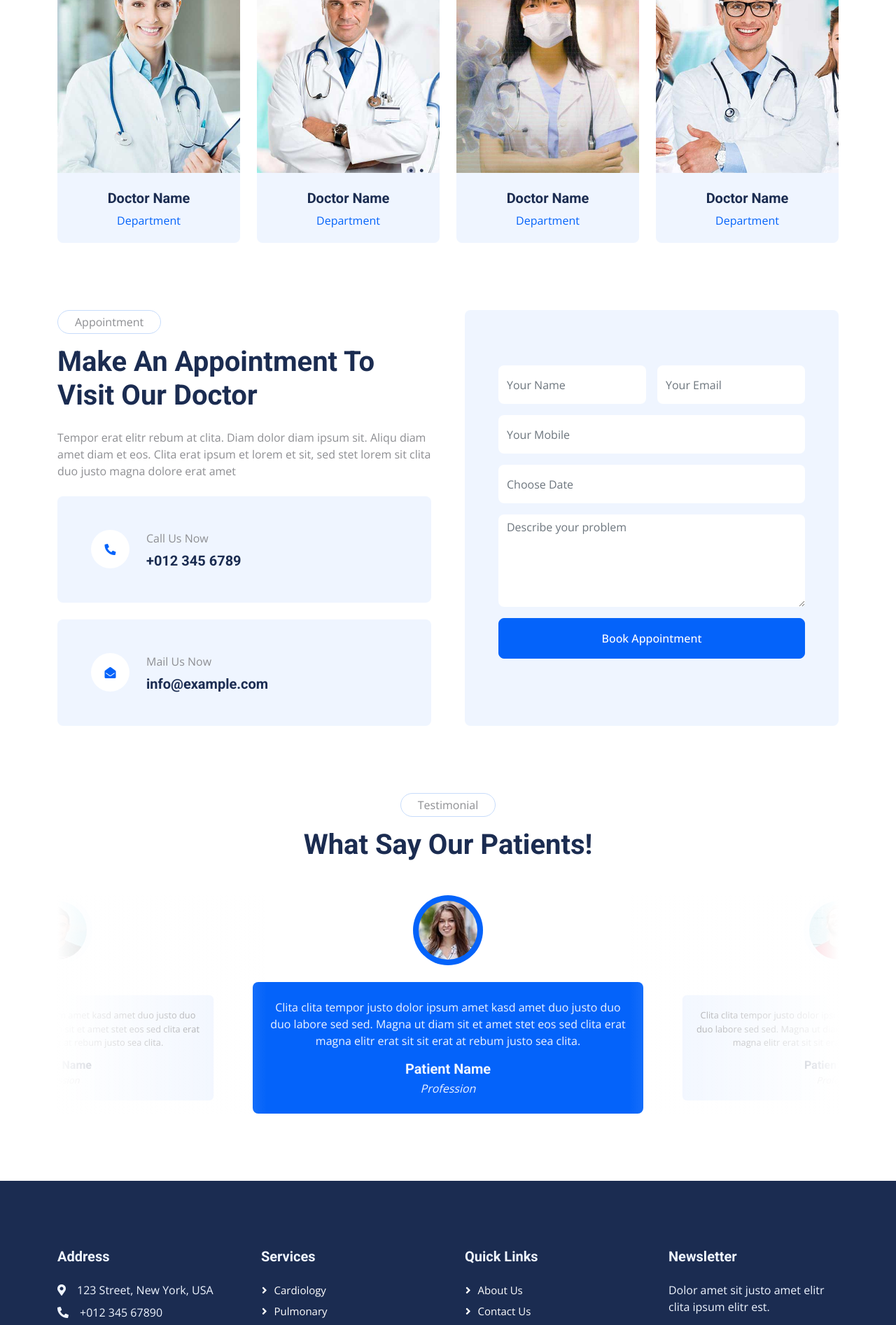
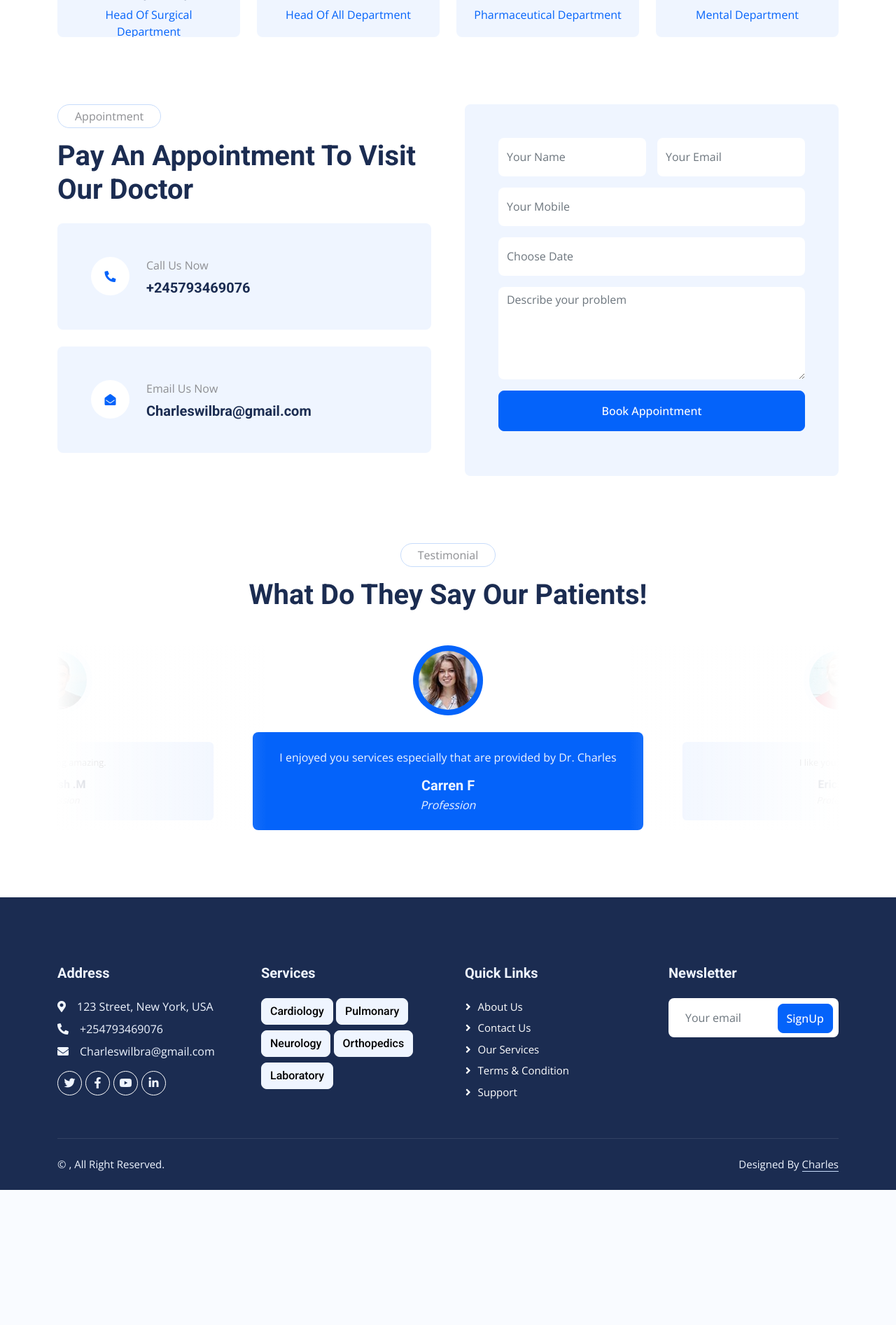
Before and after one commit to DannishK/Django_Project_5, a Django app: page /hosi/index/ in a window 1280 px wide. Shown: the part 3371-5264 px from the top of the page at 70% size. After the commit the page ends 5071 px from the top, so only its background shows below. Run offline with Django 5.2, Linux system fonts and the light colour scheme; some libraries are stand-ins or nearby versions.

Commit message:
fourth commit

```diff
--- a/hosi/decorations.py
+++ b/hosi/decorations.py
@@ -1,3 +1,4 @@
+#ignor this
 from django.http import HttpResponse
 from django.shortcuts import redirect, render
 
--- a/hosi/templates/base.html
+++ b/hosi/templates/base.html
@@ -50,7 +50,7 @@
                 </div>
                 <div class="h-100 d-inline-flex align-items-center py-3">
                     <small class="far fa-clock text-primary me-2"></small>
-                    <small>Mon - Fri : 09.00 AM - 09.00 PM</small>
+                    <small>Mon - Fri : 06.00 AM - 10.00 PM</small>
                 </div>
             </div>
             <div class="col-lg-5 px-5 text-end">
@@ -84,8 +84,8 @@
         </button>
         <div class="collapse navbar-collapse" id="navbarCollapse">
             <div class="navbar-nav ms-auto p-4 p-lg-0">
-                <a href="{% url 'index' %}" class="nav-item nav-link active">Home</a>
-                <a href="{% url 'about' %}" class="nav-item nav-link">About</a>
+                <a href="{% url 'index' %}" class="nav-item nav-link ">Home</a>
+                <a href="{% url 'about' %}" class="nav-item nav-link active">About</a>
                 <a href="{% url 'services' %}" class="nav-item nav-link">Service</a>
 
                 <a href="{% url 'contact' %}" class="nav-item nav-link">Contact</a>
@@ -109,8 +109,8 @@
                 <div class="col-lg-3 col-md-6">
                     <h5 class="text-light mb-4">Address</h5>
                     <p class="mb-2"><i class="fa fa-map-marker-alt me-3"></i>123 Street, New York, USA</p>
-                    <p class="mb-2"><i class="fa fa-phone-alt me-3"></i>+012 345 67890</p>
-                    <p class="mb-2"><i class="fa fa-envelope me-3"></i>info@example.com</p>
+                    <p class="mb-2"><i class="fa fa-phone-alt me-3"></i>+254793469076</p>
+                    <p class="mb-2"><i class="fa fa-envelope me-3"></i>Charleswilbra@gmail.com</p>
                     <div class="d-flex pt-2">
                         <a class="btn btn-outline-light btn-social rounded-circle" href=""><i class="fab fa-twitter"></i></a>
                         <a class="btn btn-outline-light btn-social rounded-circle" href=""><i class="fab fa-facebook-f"></i></a>
@@ -120,23 +120,24 @@
                 </div>
                 <div class="col-lg-3 col-md-6">
                     <h5 class="text-light mb-4">Services</h5>
-                    <a class="btn btn-link" href="">Cardiology</a>
-                    <a class="btn btn-link" href="">Pulmonary</a>
-                    <a class="btn btn-link" href="">Neurology</a>
-                    <a class="btn btn-link" href="">Orthopedics</a>
-                    <a class="btn btn-link" href="">Laboratory</a>
+                    <h6 class="btn btn-light">Cardiology</h6>
+                    <h6 class="btn btn-light">Pulmonary</h6>
+                    <h6 class="btn btn-light">Neurology</h6>
+                    <h6 class="btn btn-light">Orthopedics</h6>
+                    <h6 class="btn btn-light">Laboratory</h6>
+
                 </div>
                 <div class="col-lg-3 col-md-6">
                     <h5 class="text-light mb-4">Quick Links</h5>
-                    <a class="btn btn-link" href="">About Us</a>
-                    <a class="btn btn-link" href="">Contact Us</a>
-                    <a class="btn btn-link" href="">Our Services</a>
-                    <a class="btn btn-link" href="">Terms & Condition</a>
-                    <a class="btn btn-link" href="">Support</a>
+                    <a class="btn btn-link" href="{% url 'about' %}">About Us</a>
+                    <a class="btn btn-link" href="{% url 'contact' %}">Contact Us</a>
+                    <a class="btn btn-link" href="{% url 'services' %}">Our Services</a>
+                    <a class="btn btn-link" href="{% url 'index' %}">Terms & Condition</a>
+                    <a class="btn btn-link" href="{% url 'contact' %}">Support</a>
                 </div>
                 <div class="col-lg-3 col-md-6">
                     <h5 class="text-light mb-4">Newsletter</h5>
-                    <p>Dolor amet sit justo amet elitr clita ipsum elitr est.</p>
+<!--                    <p>Dolor amet sit justo amet elitr clita ipsum elitr est.</p>-->
                     <div class="position-relative mx-auto" style="max-width: 400px;">
                         <form action="{% url 'Newsletter' %}" method="POST">
                             {% csrf_token %}
@@ -152,11 +153,11 @@
             <div class="copyright">
                 <div class="row">
                     <div class="col-md-6 text-center text-md-start mb-3 mb-md-0">
-                        &copy; <a class="border-bottom" href="#">Your Site Name</a>, All Right Reserved.
+                        &copy; <a class="border-bottom" href="#"></a>, All Right Reserved.
                     </div>
                     <div class="col-md-6 text-center text-md-end">
                         <!--/*** This template is free as long as you keep the footer author’s credit link/attribution link/backlink. If you'd like to use the template without the footer author’s credit link/attribution link/backlink, you can purchase the Credit Removal License from "https://htmlcodex.com/credit-removal". Thank you for your support. ***/-->
-                        Designed By <a class="border-bottom" href="https://htmlcodex.com">HTML Codex</a>
+                        Designed By <a class="border-bottom" href="">Charles</a>
                     </div>
                 </div>
             </div>
--- a/hosi/templates/index.html
+++ b/hosi/templates/index.html
@@ -6,23 +6,23 @@
     <div class="container-fluid header bg-primary p-0 mb-5">
         <div class="row g-0 align-items-center flex-column-reverse flex-lg-row">
             <div class="col-lg-6 p-5 wow fadeIn" data-wow-delay="0.1s">
-                <h1 class="display-4 text-white mb-5">Good Health Is The Root Of All Heppiness</h1>
+                <h1 class="display-4 text-white mb-5">Good Life Is The Root of All Happiness</h1>
                 <div class="row g-4">
                     <div class="col-sm-4">
                         <div class="border-start border-light ps-4">
-                            <h2 class="text-white mb-1" data-toggle="counter-up">123</h2>
+                            <h2 class="text-white mb-1" data-toggle="counter-up">500</h2>
                             <p class="text-light mb-0">Expert Doctors</p>
                         </div>
                     </div>
                     <div class="col-sm-4">
                         <div class="border-start border-light ps-4">
-                            <h2 class="text-white mb-1" data-toggle="counter-up">1234</h2>
+                            <h2 class="text-white mb-1" data-toggle="counter-up">900</h2>
                             <p class="text-light mb-0">Medical Stuff</p>
                         </div>
                     </div>
                     <div class="col-sm-4">
                         <div class="border-start border-light ps-4">
-                            <h2 class="text-white mb-1" data-toggle="counter-up">12345</h2>
+                            <h2 class="text-white mb-1" data-toggle="counter-up">3000</h2>
                             <p class="text-light mb-0">Total Patients</p>
                         </div>
                     </div>
@@ -67,12 +67,12 @@
                 </div>
                 <div class="col-lg-6 wow fadeIn" data-wow-delay="0.5s">
                     <p class="d-inline-block border rounded-pill py-1 px-4">About Us</p>
-                    <h1 class="mb-4">Why You Should Trust Us? Get Know About Us!</h1>
-                    <p>Tempor erat elitr rebum at clita. Diam dolor diam ipsum sit. Aliqu diam amet diam et eos. Clita erat ipsum et lorem et sit, sed stet lorem sit clita duo justo magna dolore erat amet</p>
-                    <p class="mb-4">Stet no et lorem dolor et diam, amet duo ut dolore vero eos. No stet est diam rebum amet diam ipsum. Clita clita labore, dolor duo nonumy clita sit at, sed sit sanctus dolor eos.</p>
-                    <p><i class="far fa-check-circle text-primary me-3"></i>Quality health care</p>
-                    <p><i class="far fa-check-circle text-primary me-3"></i>Only Qualified Doctors</p>
-                    <p><i class="far fa-check-circle text-primary me-3"></i>Medical Research Professionals</p>
+                    <h1 class="mb-4">Why You Should Come For Our Services !</h1>
+                    <p></p>
+<!--                    <p class="mb-4">Stet no et lorem dolor et diam, amet duo ut dolore vero eos. No stet est diam rebum amet diam ipsum. Clita clita labore, dolor duo nonumy clita sit at, sed sit sanctus dolor eos.</p>-->
+                    <p><i class="far fa-check-circle text-primary me-3"></i>Affordable services</p>
+                    <p><i class="far fa-check-circle text-primary me-3"></i> Qualified Doctors</p>
+<!--                    <p><i class="far fa-check-circle text-primary me-3"></i>Medical Research Professionals</p>-->
                     <a class="btn btn-primary rounded-pill py-3 px-5 mt-3" href="">Read More</a>
                 </div>
             </div>
@@ -86,7 +86,7 @@
         <div class="container">
             <div class="text-center mx-auto mb-5 wow fadeInUp" data-wow-delay="0.1s" style="max-width: 600px;">
                 <p class="d-inline-block border rounded-pill py-1 px-4">Services</p>
-                <h1>Health Care Solutions</h1>
+                <h1>Health  Solutions</h1>
             </div>
             <div class="row g-4">
                 <div class="col-lg-4 col-md-6 wow fadeInUp" data-wow-delay="0.1s">
@@ -95,8 +95,8 @@
                             <i class="fa fa-heartbeat text-primary fs-4"></i>
                         </div>
                         <h4 class="mb-3">Cardiology</h4>
-                        <p class="mb-4">Erat ipsum justo amet duo et elitr dolor, est duo duo eos lorem sed diam stet diam sed stet.</p>
-                        <a class="btn" href=""><i class="fa fa-plus text-primary me-3"></i>Read More</a>
+                        <p class="mb-4"></p>
+<!--                        <a class="btn" href=""><i class="fa fa-plus text-primary me-3"></i>Read More</a>-->
                     </div>
                 </div>
                 <div class="col-lg-4 col-md-6 wow fadeInUp" data-wow-delay="0.3s">
@@ -105,8 +105,8 @@
                             <i class="fa fa-x-ray text-primary fs-4"></i>
                         </div>
                         <h4 class="mb-3">Pulmonary</h4>
-                        <p class="mb-4">Erat ipsum justo amet duo et elitr dolor, est duo duo eos lorem sed diam stet diam sed stet.</p>
-                        <a class="btn" href=""><i class="fa fa-plus text-primary me-3"></i>Read More</a>
+                        <p class="mb-4"></p>
+<!--                        <a class="btn" href=""><i class="fa fa-plus text-primary me-3"></i>Read More</a>-->
                     </div>
                 </div>
                 <div class="col-lg-4 col-md-6 wow fadeInUp" data-wow-delay="0.5s">
@@ -115,8 +115,8 @@
                             <i class="fa fa-brain text-primary fs-4"></i>
                         </div>
                         <h4 class="mb-3">Neurology</h4>
-                        <p class="mb-4">Erat ipsum justo amet duo et elitr dolor, est duo duo eos lorem sed diam stet diam sed stet.</p>
-                        <a class="btn" href=""><i class="fa fa-plus text-primary me-3"></i>Read More</a>
+                        <p class="mb-4"></p>
+<!--                        <a class="btn" href=""><i class="fa fa-plus text-primary me-3"></i>Read More</a>-->
                     </div>
                 </div>
                 <div class="col-lg-4 col-md-6 wow fadeInUp" data-wow-delay="0.1s">
@@ -125,8 +125,8 @@
                             <i class="fa fa-wheelchair text-primary fs-4"></i>
                         </div>
                         <h4 class="mb-3">Orthopedics</h4>
-                        <p class="mb-4">Erat ipsum justo amet duo et elitr dolor, est duo duo eos lorem sed diam stet diam sed stet.</p>
-                        <a class="btn" href=""><i class="fa fa-plus text-primary me-3"></i>Read More</a>
+                        <p class="mb-4"></p>
+<!--                        <a class="btn" href=""><i class="fa fa-plus text-primary me-3"></i>Read More</a>-->
                     </div>
                 </div>
                 <div class="col-lg-4 col-md-6 wow fadeInUp" data-wow-delay="0.3s">
@@ -135,8 +135,8 @@
                             <i class="fa fa-tooth text-primary fs-4"></i>
                         </div>
                         <h4 class="mb-3">Dental Surgery</h4>
-                        <p class="mb-4">Erat ipsum justo amet duo et elitr dolor, est duo duo eos lorem sed diam stet diam sed stet.</p>
-                        <a class="btn" href=""><i class="fa fa-plus text-primary me-3"></i>Read More</a>
+                        <p class="mb-4"></p>
+<!--                        <a class="btn" href=""><i class="fa fa-plus text-primary me-3"></i>Read More</a>-->
                     </div>
                 </div>
                 <div class="col-lg-4 col-md-6 wow fadeInUp" data-wow-delay="0.5s">
@@ -145,8 +145,8 @@
                             <i class="fa fa-vials text-primary fs-4"></i>
                         </div>
                         <h4 class="mb-3">Laboratory</h4>
-                        <p class="mb-4">Erat ipsum justo amet duo et elitr dolor, est duo duo eos lorem sed diam stet diam sed stet.</p>
-                        <a class="btn" href=""><i class="fa fa-plus text-primary me-3"></i>Read More</a>
+<!--                        <p class="mb-4">Our labs are well enhanced by tech equipments.</p>-->
+<!--                        <a class="btn" href=""><i class="fa fa-plus text-primary me-3"></i>Read More</a>-->
                     </div>
                 </div>
             </div>
@@ -162,8 +162,8 @@
                 <div class="col-lg-6 feature-text py-5 wow fadeIn" data-wow-delay="0.1s">
                     <div class="p-lg-5 ps-lg-0">
                         <p class="d-inline-block border rounded-pill text-light py-1 px-4">Features</p>
-                        <h1 class="text-white mb-4">Why Choose Us</h1>
-                        <p class="text-white mb-4 pb-2">Tempor erat elitr rebum at clita. Diam dolor diam ipsum sit. Aliqu diam amet diam et eos. Clita erat ipsum et lorem et sit, sed stet lorem sit clita duo justo erat amet</p>
+                        <h1 class="text-white mb-4">Reason Why Choose Us</h1>
+                        <p class="text-white mb-4 pb-2">We offer the best and affordable services to patients and provide health care.</p>
                         <div class="row g-4">
                             <div class="col-6">
                                 <div class="d-flex align-items-center">
@@ -237,8 +237,8 @@
                             <img class="img-fluid" src="../../static/img/team-1.jpg" alt="">
                         </div>
                         <div class="team-text bg-light text-center p-4">
-                            <h5>Doctor Name</h5>
-                            <p class="text-primary">Department</p>
+                            <h5>Dr. Anjela IVy</h5>
+                            <p class="text-primary">Head Of Surgical Department</p>
                             <div class="team-social text-center">
                                 <a class="btn btn-square" href=""><i class="fab fa-facebook-f"></i></a>
                                 <a class="btn btn-square" href=""><i class="fab fa-twitter"></i></a>
@@ -253,8 +253,8 @@
                             <img class="img-fluid" src="../../static/img/team-2.jpg" alt="">
                         </div>
                         <div class="team-text bg-light text-center p-4">
-                            <h5>Doctor Name</h5>
-                            <p class="text-primary">Department</p>
+                            <h5>Dr. Charles C</h5>
+                            <p class="text-primary">Head Of All Department</p>
                             <div class="team-social text-center">
                                 <a class="btn btn-square" href=""><i class="fab fa-facebook-f"></i></a>
                                 <a class="btn btn-square" href=""><i class="fab fa-twitter"></i></a>
@@ -269,8 +269,8 @@
                             <img class="img-fluid" src="../../static/img/team-3.jpg" alt="">
                         </div>
                         <div class="team-text bg-light text-center p-4">
-                            <h5>Doctor Name</h5>
-                            <p class="text-primary">Department</p>
+                            <h5>Dr.Ireen G</h5>
+                            <p class="text-primary">Pharmaceutical Department</p>
                             <div class="team-social text-center">
                                 <a class="btn btn-square" href=""><i class="fab fa-facebook-f"></i></a>
                                 <a class="btn btn-square" href=""><i class="fab fa-twitter"></i></a>
@@ -285,8 +285,8 @@
                             <img class="img-fluid" src="../../static/img/team-4.jpg" alt="">
                         </div>
                         <div class="team-text bg-light text-center p-4">
-                            <h5>Doctor Name</h5>
-                            <p class="text-primary">Department</p>
+                            <h5>Dr.Nick</h5>
+                            <p class="text-primary">Mental Department</p>
                             <div class="team-social text-center">
                                 <a class="btn btn-square" href=""><i class="fab fa-facebook-f"></i></a>
                                 <a class="btn btn-square" href=""><i class="fab fa-twitter"></i></a>
@@ -307,15 +307,15 @@
             <div class="row g-5">
                 <div class="col-lg-6 wow fadeInUp" data-wow-delay="0.1s">
                     <p class="d-inline-block border rounded-pill py-1 px-4">Appointment</p>
-                    <h1 class="mb-4">Make An Appointment To Visit Our Doctor</h1>
-                    <p class="mb-4">Tempor erat elitr rebum at clita. Diam dolor diam ipsum sit. Aliqu diam amet diam et eos. Clita erat ipsum et lorem et sit, sed stet lorem sit clita duo justo magna dolore erat amet</p>
+                    <h1 class="mb-4">Pay An Appointment To Visit Our Doctor</h1>
+<!--                    <p class="mb-4">Tempor erat elitr rebum at clita. Diam dolor diam ipsum sit. Aliqu diam amet diam et eos. Clita erat ipsum et lorem et sit, sed stet lorem sit clita duo justo magna dolore erat amet</p>-->
                     <div class="bg-light rounded d-flex align-items-center p-5 mb-4">
                         <div class="d-flex flex-shrink-0 align-items-center justify-content-center rounded-circle bg-white" style="width: 55px; height: 55px;">
                             <i class="fa fa-phone-alt text-primary"></i>
                         </div>
                         <div class="ms-4">
                             <p class="mb-2">Call Us Now</p>
-                            <h5 class="mb-0">+012 345 6789</h5>
+                            <h5 class="mb-0">+245793469076</h5>
                         </div>
                     </div>
                     <div class="bg-light rounded d-flex align-items-center p-5">
@@ -323,8 +323,8 @@
                             <i class="fa fa-envelope-open text-primary"></i>
                         </div>
                         <div class="ms-4">
-                            <p class="mb-2">Mail Us Now</p>
-                            <h5 class="mb-0">info@example.com</h5>
+                            <p class="mb-2">Email Us Now</p>
+                            <h5 class="mb-0">Charleswilbra@gmail.com</h5>
                         </div>
                     </div>
                 </div>
@@ -382,30 +382,30 @@
         <div class="container">
             <div class="text-center mx-auto mb-5 wow fadeInUp" data-wow-delay="0.1s" style="max-width: 600px;">
                 <p class="d-inline-block border rounded-pill py-1 px-4">Testimonial</p>
-                <h1>What Say Our Patients!</h1>
+                <h1>What Do They Say Our Patients!</h1>
             </div>
             <div class="owl-carousel testimonial-carousel wow fadeInUp" data-wow-delay="0.1s">
                 <div class="testimonial-item text-center">
                     <img class="img-fluid bg-light rounded-circle p-2 mx-auto mb-4" src="../../static/img/testimonial-1.jpg" style="width: 100px; height: 100px;">
                     <div class="testimonial-text rounded text-center p-4">
-                        <p>Clita clita tempor justo dolor ipsum amet kasd amet duo justo duo duo labore sed sed. Magna ut diam sit et amet stet eos sed clita erat magna elitr erat sit sit erat at rebum justo sea clita.</p>
-                        <h5 class="mb-1">Patient Name</h5>
+                        <p>I enjoyed you services especially that are provided by Dr. Charles</p>
+                        <h5 class="mb-1">Carren F</h5>
                         <span class="fst-italic">Profession</span>
                     </div>
                 </div>
                 <div class="testimonial-item text-center">
                     <img class="img-fluid bg-light rounded-circle p-2 mx-auto mb-4" src="../../static/img/testimonial-2.jpg" style="width: 100px; height: 100px;">
                     <div class="testimonial-text rounded text-center p-4">
-                        <p>Clita clita tempor justo dolor ipsum amet kasd amet duo justo duo duo labore sed sed. Magna ut diam sit et amet stet eos sed clita erat magna elitr erat sit sit erat at rebum justo sea clita.</p>
-                        <h5 class="mb-1">Patient Name</h5>
+                        <p>I like your services.</p>
+                        <h5 class="mb-1">Erick . K</h5>
                         <span class="fst-italic">Profession</span>
                     </div>
                 </div>
                 <div class="testimonial-item text-center">
                     <img class="img-fluid bg-light rounded-circle p-2 mx-auto mb-4" src="../../static/img/testimonial-3.jpg" style="width: 100px; height: 100px;">
                     <div class="testimonial-text rounded text-center p-4">
-                        <p>Clita clita tempor justo dolor ipsum amet kasd amet duo justo duo duo labore sed sed. Magna ut diam sit et amet stet eos sed clita erat magna elitr erat sit sit erat at rebum justo sea clita.</p>
-                        <h5 class="mb-1">Patient Name</h5>
+                        <p>You are doing amazing.</p>
+                        <h5 class="mb-1">Dannish .M</h5>
                         <span class="fst-italic">Profession</span>
                     </div>
                 </div>
```
Also changed, not shown: hosi/templates/about.html (+16 -16 lines), hosi/templates/contact.html (+3 -4 lines), hosi/templates/services.html (+24 -24 lines), db.sqlite3.
